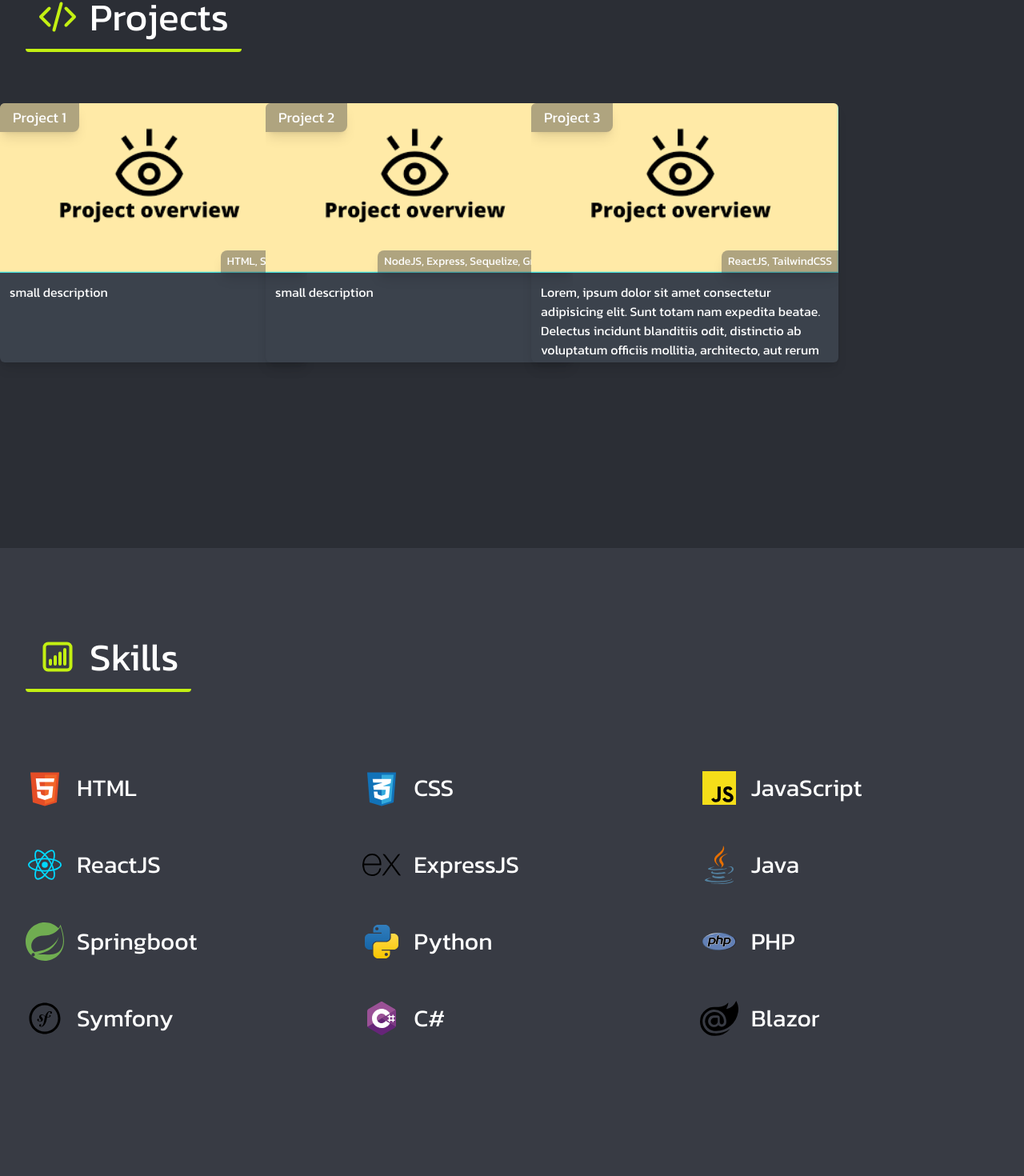
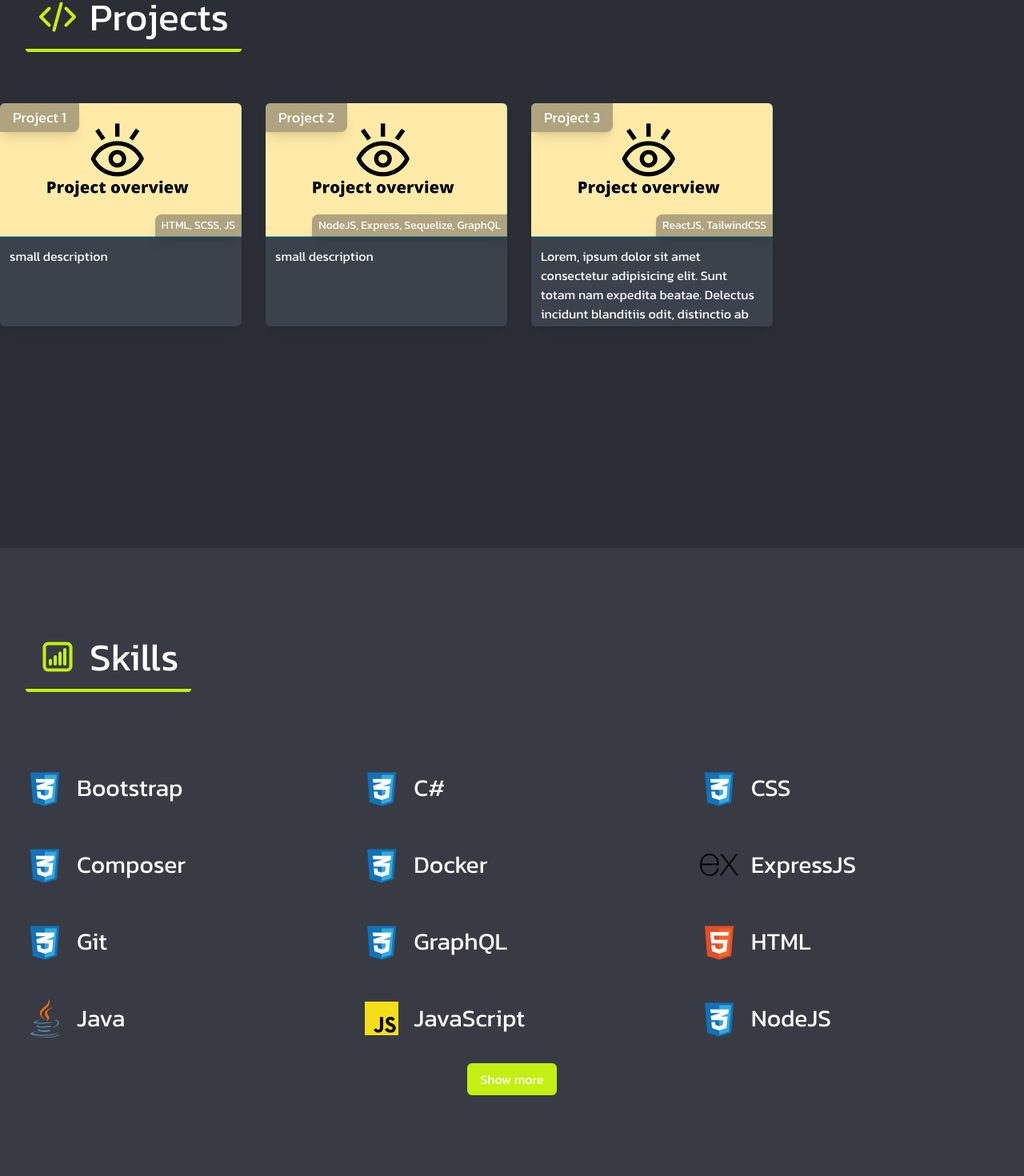
Before and after one commit to BryanFRD/T-WEB-500-digitalResume-LIL_bryan-ferrando, a React (Vite) app: page / in a window 1280 px wide. Shown: the part 975-2445 px from the top of the page at 80% size. Built offline with nearby package versions, Linux system fonts and the light colour scheme.

Commit message:
Save commit

```diff
--- a/src/components/EducationDetail.jsx
+++ b/src/components/EducationDetail.jsx
@@ -1,8 +1,8 @@
 const EducationDetail = ({education}) => {
   return (
     <div className='grid grid-cols-3'>
-      <div className='relative overflow-hidden w-full'>
-        <hr className='rotate-90 border-slate-600 border-[1px] w-full absolute left-1/4'/>
+      <div className='relative md:overflow-hidden h-full w-full'>
+        <hr className='rotate-90 mt-16 md:mt-0 border-slate-600 border-[1px] w-full absolute left-1/4'/>
         <div className='absolute right-[calc(25%-0.5rem)] top-6 flex items-center gap-4'>
           <div className='flex flex-col gap-2 absolute right-8'>
             {education.year.map((year, index) => <span key={index} className='text-lg'>{year}</span>)}
--- a/src/components/Header.jsx
+++ b/src/components/Header.jsx
@@ -2,8 +2,8 @@ import Navbar from './nav/Navbar';
 
 const Header = () => {
   return (
-    <header className='text-white p-4 bg-background flex gap-6 justify-around md:grid md:grid-cols-12 font-semibold absolute md:top-0 md:sticky bottom-0 w-full h-min shadow-lg z-50'>
-      <h1 className='text-xl col-span-3 hidden md:block '>FERRANDO&nbsp;Bryan</h1>
+    <header className='text-white p-4 bg-background flex gap-6 justify-around md:grid md:grid-cols-12 font-semibold fixed md:top-0 md:sticky bottom-0 w-full h-min shadow-lg z-50'>
+      <h1 className='text-xl col-span-2 hidden md:block '>FERRANDO&nbsp;Bryan</h1>
       <Navbar />
     </header>
   );
--- a/src/components/ProjectDetail.jsx
+++ b/src/components/ProjectDetail.jsx
@@ -3,13 +3,13 @@ import placeholder from '../assets/project-placeholder.png'
 
 const ProjectDetail = ({project}) => {
   return (
-    <div className='group shadow-lg mx-auto rounded-md overflow-hidden w-96 max-h-96 bg-backgroundsec border-backgroundsec'>
+    <div className='group shadow-lg mx-auto rounded-md overflow-hidden max-w-96 max-h-96 bg-backgroundsec border-backgroundsec'>
       <div className='relative'>
         <Link to="https://github.com/BryanFRD" className='group-hover:flex hidden absolute w-full h-full bg-background/90 justify-center items-center'>
           <span>Check project on GitHub</span>
         </Link>
         <h3 className='absolute text-lg bg-background/40 py-1 px-4 shadow-lg rounded-br-lg text-ellipsis'>{project.name}</h3>
-        <img className='w-96' src={project.img ? project.img : placeholder} alt={`${project.name} image`} />
+        <img className='max-w-96' src={project.img ? project.img : placeholder} alt={`${project.name} image`} />
         <p className='absolute right-0 bottom-0 text-right bg-background/40 py-1 px-2 shadow-lg rounded-tl-lg text-sm'>{project.techno}</p>
       </div>
       <div className='p-3 max-h-28'>
--- a/src/components/nav/Navbar.jsx
+++ b/src/components/nav/Navbar.jsx
@@ -9,8 +9,8 @@ import NavbarLink from './NavbarLink';
 
 const Navbar = () => {
   return (
-    <nav className='md:col-span-9 flex w-full'>
-      <ul className='flex justify-around md:justify-normal gap-8 md:gap-4 w-full'>
+    <nav className='md:col-span-8 flex justify-center items-center w-full'>
+      <ul className='flex justify-around md:justify-normal gap-8 md:gap-4'>
         <li><NavbarLink to="/" icon={<HomeIcon />}>Home</NavbarLink></li>
         <li><NavbarLink to="#aboutme" icon={<AboutMeIcon />}>About&nbsp;Me</NavbarLink></li>
         <li><NavbarLink to="#project" icon={<ProjectIcon />}>Projects</NavbarLink></li>
@@ -19,7 +19,7 @@ const Navbar = () => {
         <li><NavbarLink to="#experiences" icon={<ExperienceIcon />}>Experiences</NavbarLink></li>
         */}
         <li><NavbarLink to="#education" icon={<EducationIcon />}>Educations</NavbarLink></li>
-        <NavbarLink className="md:ms-auto" to="#contact" icon={<ContactIcon />}>Contact</NavbarLink>
+        <NavbarLink to="#contact" icon={<ContactIcon />}>Contact</NavbarLink>
       </ul>
     </nav>
   );
--- a/src/components/sections/EducationSection.jsx
+++ b/src/components/sections/EducationSection.jsx
@@ -27,7 +27,7 @@ const EducationSection = ({className}) => {
         <EducationIcon className='w-12 h-12 text-primary'/>
       </SectionTitle>
       <div>
-        {educations.map(education => <EducationDetail education={education}/>)}
+        {educations.map((education, index) => <EducationDetail key={index} education={education}/>)}
       </div>
     </div>
   );
--- a/src/components/sections/ProjectSection.jsx
+++ b/src/components/sections/ProjectSection.jsx
@@ -4,21 +4,18 @@ import SectionTitle from './SectionTitle';
 
 const projects = [
   {
-    id: 1,
     name: 'Project 1',
     description: 'small description',
     techno: 'HTML, SCSS, JS',
     img: ''
   },
   {
-    id: 2,
     name: 'Project 2',
     description: 'small description',
     techno: 'NodeJS, Express, Sequelize, GraphQL',
     img: ''
   },
   {
-    id: 3,
     name: 'Project 3',
     description: 'Lorem, ipsum dolor sit amet consectetur adipisicing elit. Sunt totam nam expedita beatae. Delectus incidunt blanditiis odit, distinctio ab voluptatum officiis mollitia, architecto, aut rerum hic debitis quas. Corrupti, id. Asperiores adipisci quod incidunt, nobis dignissimos iste quia odit perferendis eius facilis, suscipit error eaque neque laudantium mollitia ipsam voluptate praesentium nam enim soluta ipsa, tempore animi. Recusandae, modi ratione!',
     techno: 'ReactJS, TailwindCSS',
@@ -33,7 +30,7 @@ const ProjectSection = ({className}) => {
         <ProjectIcon className='w-12 h-12 text-primary'/>
       </SectionTitle>
       <div className='grid grid-cols-1 md:grid-cols-2 lg:grid-cols-4 gap-12'>
-        {projects.map(project => <ProjectDetail key={project.id} project={project}/>)}
+        {projects.map((project, index) => <ProjectDetail key={index} project={project}/>)}
       </div>
     </div>
   );
--- a/src/components/sections/SkillSection.jsx
+++ b/src/components/sections/SkillSection.jsx
@@ -1,90 +1,37 @@
 import SkillDetail from '../SkillDetail';
 import SkillIcon from '../icons/SkillIcon';
 import SectionTitle from './SectionTitle';
-import blazor from '../../assets/skills/blazor.svg'
-import csharp from '../../assets/skills/csharp.svg'
-import css from '../../assets/skills/css.svg'
-import express from '../../assets/skills/express.svg'
-import html from '../../assets/skills/html.svg'
-import java from '../../assets/skills/java.svg'
-import js from '../../assets/skills/js.svg'
-import php from '../../assets/skills/php.svg'
-import python from '../../assets/skills/python.svg'
-import reactjs from '../../assets/skills/reactjs.svg'
-import spring from '../../assets/skills/spring.svg'
-import symfony from '../../assets/skills/symfony.svg'
-
-const skills = [
-  {
-    name: 'HTML',
-    progress: 5,
-    img: html
-  },
-  {
-    name: 'CSS',
-    progress: 5,
-    img: css
-  },
-  {
-    name: 'JavaScript',
-    progress: 5,
-    img: js
-  },
-  {
-    name: 'ReactJS',
-    progress: 5,
-    img: reactjs
-  },
-  {
-    name: 'ExpressJS',
-    progress: 5,
-    img: express
-  },
-  {
-    name: 'Java',
-    progress: 5,
-    img: java
-  },
-  {
-    name: 'Springboot',
-    progress: 4,
-    img: spring
-  },
-  {
-    name: 'Python',
-    progress: 4,
-    img: python
-  },
-  {
-    name: 'PHP',
-    progress: 3,
-    img: php
-  },
-  {
-    name: 'Symfony',
-    progress: '3',
-    img: symfony
-  },
-  {
-    name: 'C#',
-    progress: 2,
-    img: csharp
-  },
-  {
-    name: 'Blazor',
-    progress: 1,
-    img: blazor
-  }
-];
+import { useEffect, useState } from 'react';
+import { skillData } from '../../datas/SkillDatas';
 
 const SkillSection = ({className}) => {
+  const [skills, setSkills] = useState([]);
+  const [showAll, setShowAll] = useState(false);
+
+  useEffect(() => {
+    setSkills(
+      skillData.sort((a, b) => {
+        if (a.progress === b.progress) {
+          return (a.name > b.name) ? 1 : ((b.name > a.name) ? -1 : 0);
+        } else {
+          return (a.progress < b.progress) ? 1 : -1;
+        }
+      })
+    );
+  }, [skillData]);
+
   return (
     <div id='skill' className={`${className} min-h-screen py-8`}>
       <SectionTitle title="Skills">
         <SkillIcon className='w-12 h-12 text-primary'/>
       </SectionTitle>
       <div className='grid grid-cols-1 md:grid-cols-2 xl:grid-cols-3 gap-12 p-8'>
-        {skills.map(skill => <SkillDetail skill={skill} />)}
+        {skills.slice(0, (showAll ? undefined : 12)).map((skill, index) => <SkillDetail key={index} skill={skill} />)}
+      </div>
+      <div className='flex justify-center'>
+        <button className='px-4 py-2 rounded-md bg-primary text-white' onClick={() => setShowAll(!showAll)}>
+          {showAll ? 'Show less' : 'Show more'}
+        </button>
       </div>
     </div>
   );
--- /dev/null
+++ b/src/datas/SkillDatas.js
@@ -0,0 +1,120 @@
+import blazor from '../assets/skills/blazor.svg'
+import csharp from '../assets/skills/csharp.svg'
+import css from '../assets/skills/css.svg'
+import express from '../assets/skills/express.svg'
+import html from '../assets/skills/html.svg'
+import java from '../assets/skills/java.svg'
+import js from '../assets/skills/js.svg'
+import php from '../assets/skills/php.svg'
+import python from '../assets/skills/python.svg'
+import reactjs from '../assets/skills/reactjs.svg'
+import spring from '../assets/skills/spring.svg'
+import symfony from '../assets/skills/symfony.svg'
+
+export const skillData = [
+  {
+    name: 'HTML',
+    progress: 5,
+    img: html
+  },
+  {
+    name: 'CSS',
+    progress: 5,
+    img: css
+  },
+  {
+    name: 'SASS',
+    progress: 5,
+    img: css
+  },
+  {
+    name: 'JavaScript',
+    progress: 5,
+    img: js
+  },
+  {
+    name: 'ReactJS',
+    progress: 5,
+    img: reactjs
+  },
+  {
+    name: 'ReduxJS',
+    progress: 5,
+    img: css
+  },
+  {
+    name: 'Bootstrap',
+    progress: 5,
+    img: css
+  },
+  {
+    name: 'TailwindCSS',
+    progress: 5,
+    img: css
+  },
+  {
+    name: 'NodeJS',
+    progress: 5,
+    img: css
+  },
+  {
+    name: 'ExpressJS',
+    progress: 5,
+    img: express
+  },
+  {
+    name: 'Sequelize',
+    progress: 5,
+    img: css
+  },
+  {
+    name: 'GraphQL',
+    progress: 5,
+    img: css
+  },
+  {
+    name: 'SocketIO',
+    progress: 5,
+    img: css
+  },
+  {
+    name: 'PHP',
+    progress: 5,
+    img: php
+  },
+  {
+    name: 'Springboot',
+    progress: 4,
+    img: spring
+  },
+  {
+    name: 'Java',
+    progress: 5,
+    img: java
+  },
+  {
+    name: 'C#',
+    progress: 5,
+    img: css
+  },
+  {
+    name: 'Docker',
+    progress: 5,
+    img: css
+  },
+  {
+    name: 'Composer',
+    progress: 5,
+    img: css
+  },
+  {
+    name: 'Git',
+    progress: 5,
+    img: css
+  },
+  {
+    name: 'Python',
+    progress: 4,
+    img: python
+  },
+]
```
Also changed, not shown: src/components/SkillDetail.jsx (+9 -1 lines).
